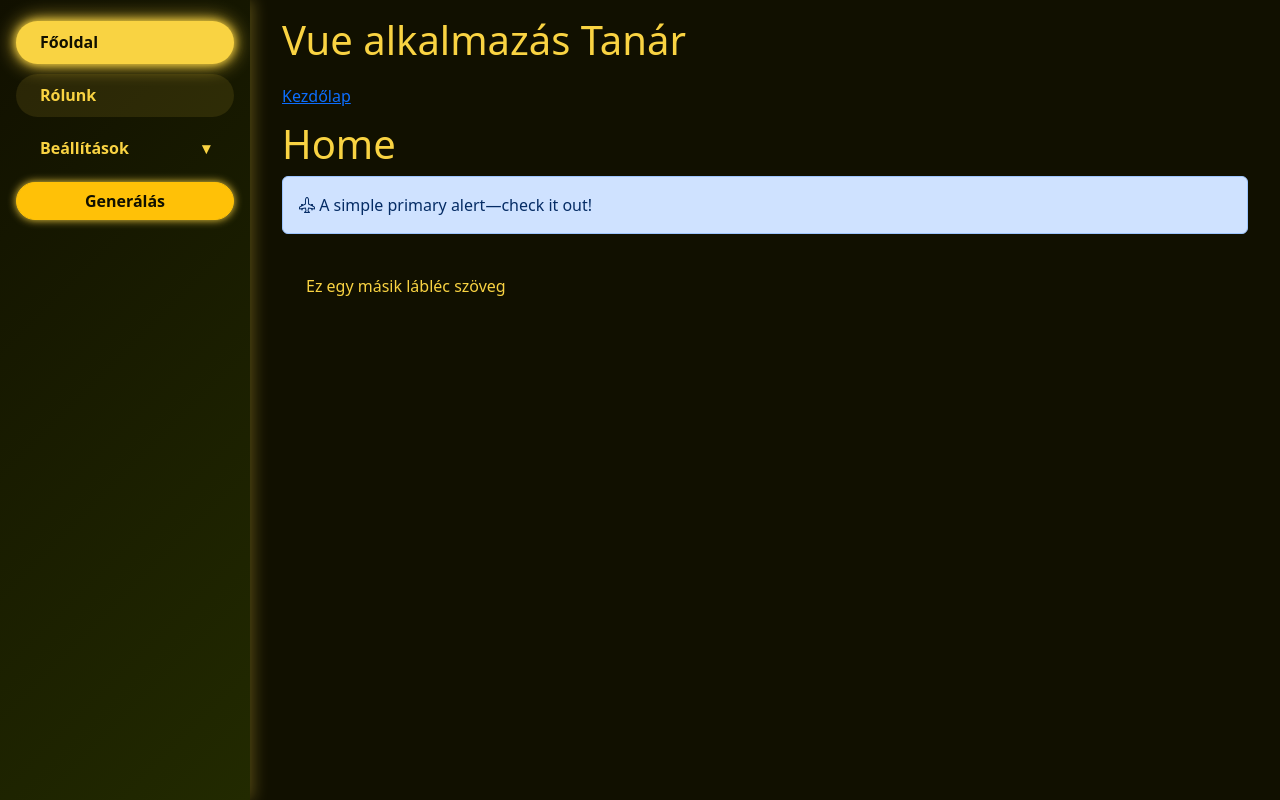
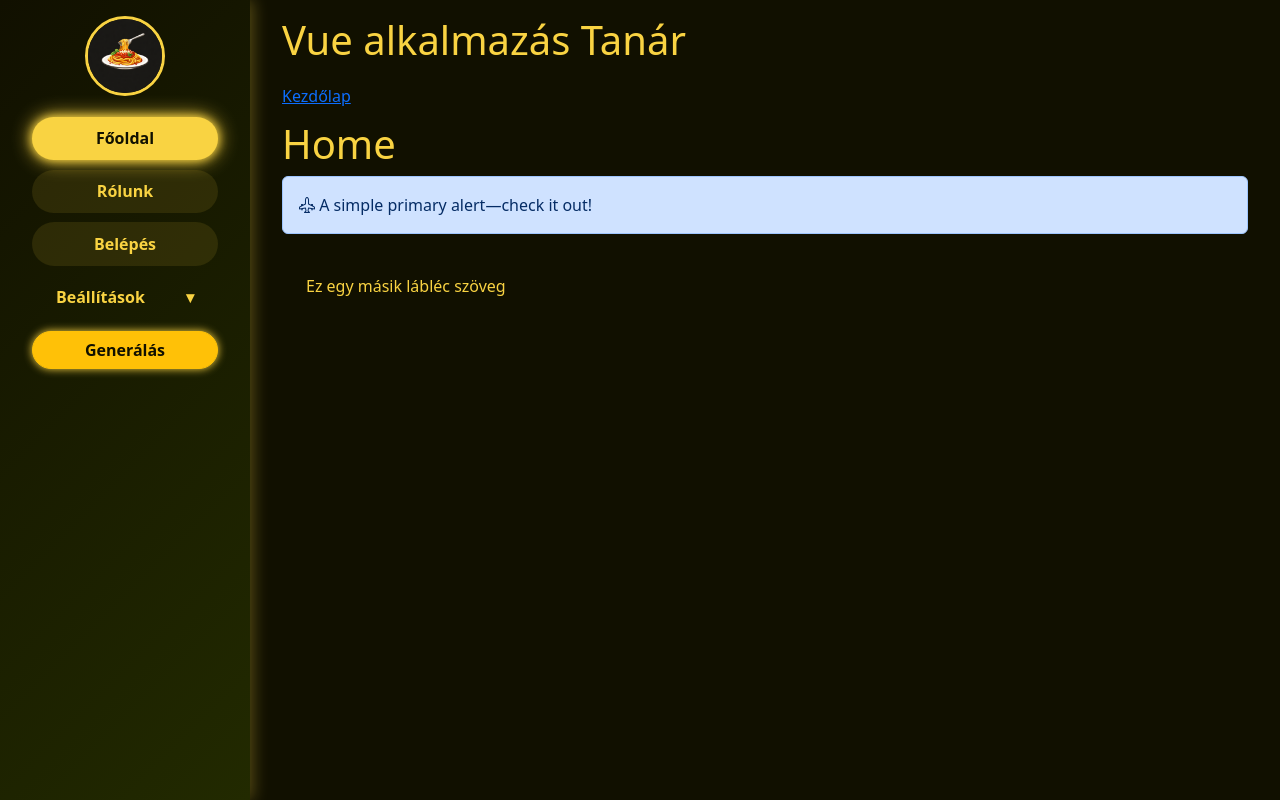
Before and after one commit to ngyptrk/etlaptervezo, a Vue app in the folder client/: page / in a window 1280 px wide. Built offline with nearby package versions, Linux system fonts and the light colour scheme.

Commit message:
Fomenu kep, kozepre allitas, login hozzaadasa

```diff
--- a/client/src/components/Layout/Menu.vue
+++ b/client/src/components/Layout/Menu.vue
@@ -1,14 +1,14 @@
 <template>
   <div class="menu-container">
     <!-- Logó -->
-    <RouterLink to="/" class="logo-link mb-4">
-      <!-- <img src="/path/to/logo.jpg" alt="Logó"/> -->
+    <RouterLink to="/" class="logo-link d-flex justify-content-center mb-2">
+      <img src="../../pictures/logo.png" alt="Logó"/>
     </RouterLink>
-
     <!-- Menü -->
-    <nav class="nav flex-column">
-      <RouterLink to="/" class="nav-link sidebar-link">Főoldal</RouterLink>
-      <RouterLink to="/rolunk" class="nav-link sidebar-link">Rólunk</RouterLink>
+    <nav class="nav flex-column m-3">
+      <RouterLink to="/" class="nav-link d-flex justify-content-center sidebar-link">Főoldal</RouterLink>
+      <RouterLink to="/rolunk" class="nav-link d-flex justify-content-center sidebar-link">Rólunk</RouterLink>
+      <RouterLink to="/login" class="nav-link d-flex justify-content-center sidebar-link">Belépés</RouterLink>
 
       <!-- Beállítások dropdown -->
       <div>
```
Also changed, not shown: client/src/pictures/logo.png (added), 1 other file (tests, documents, lock files or other folders).
